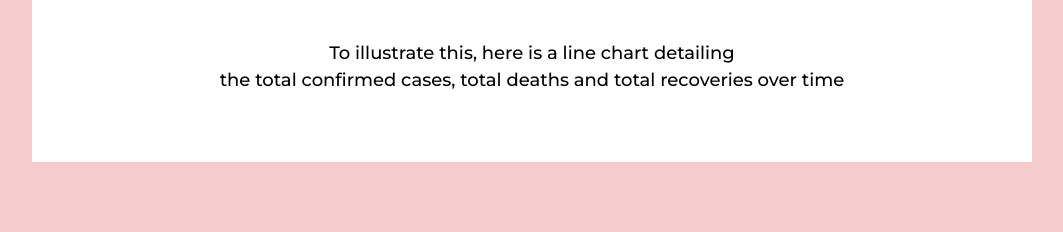
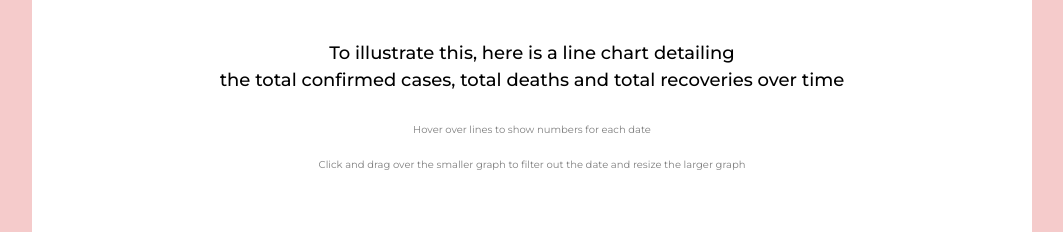
Before and after one commit to zcha0016/3179, a plain HTML site: page index.html in a window 1280 px wide. Shown: the part 611-843 px from the top of the page, without its empty margins (108-1171 px from the left). Before the commit the page ends 800 px from the top, so only its background shows below. Drawn offline with nearby package versions, Linux system fonts and the light colour scheme; a script that the page names is missing.

Commit message:
Update index.html

```diff
--- a/index.html
+++ b/index.html
@@ -100,10 +100,25 @@
         <div id="vis1" class="vis-container"></div>
       </div>
     </div>
+    <div class="pure-g">
+      <div class="pure-u-1-1">
+        <p style="font-size: 10px; color: grey; font-family: Montserrat; font-weight: 400; text-align: center;">
+          Hover over lines to show numbers for each date
+        </p>
+      </div>
+    </div>
+
 
     <div class="pure-g">
       <div class="pure-u-1-1", style="margin-right: -20px;">
         <div id="vis2" class="vis-container"></div>
+      </div>
+    </div>
+    <div class="pure-g">
+      <div class="pure-u-1-1">
+        <p style="font-size: 10px; color: grey; font-family: Montserrat; font-weight: 400; text-align: center;">
+          Click and drag over the smaller graph to filter out the date and resize the larger graph
+        </p>
       </div>
     </div>
 
```
